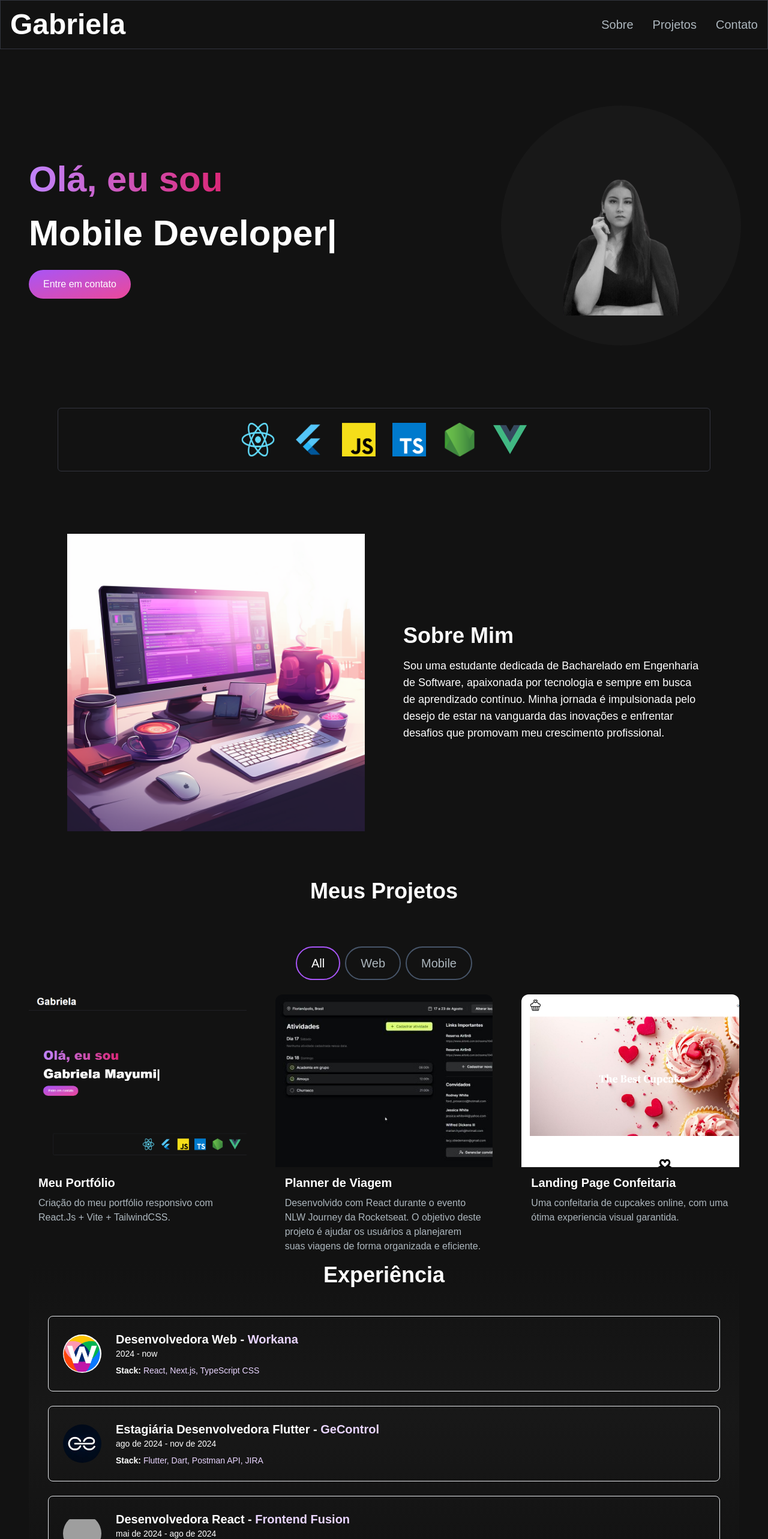
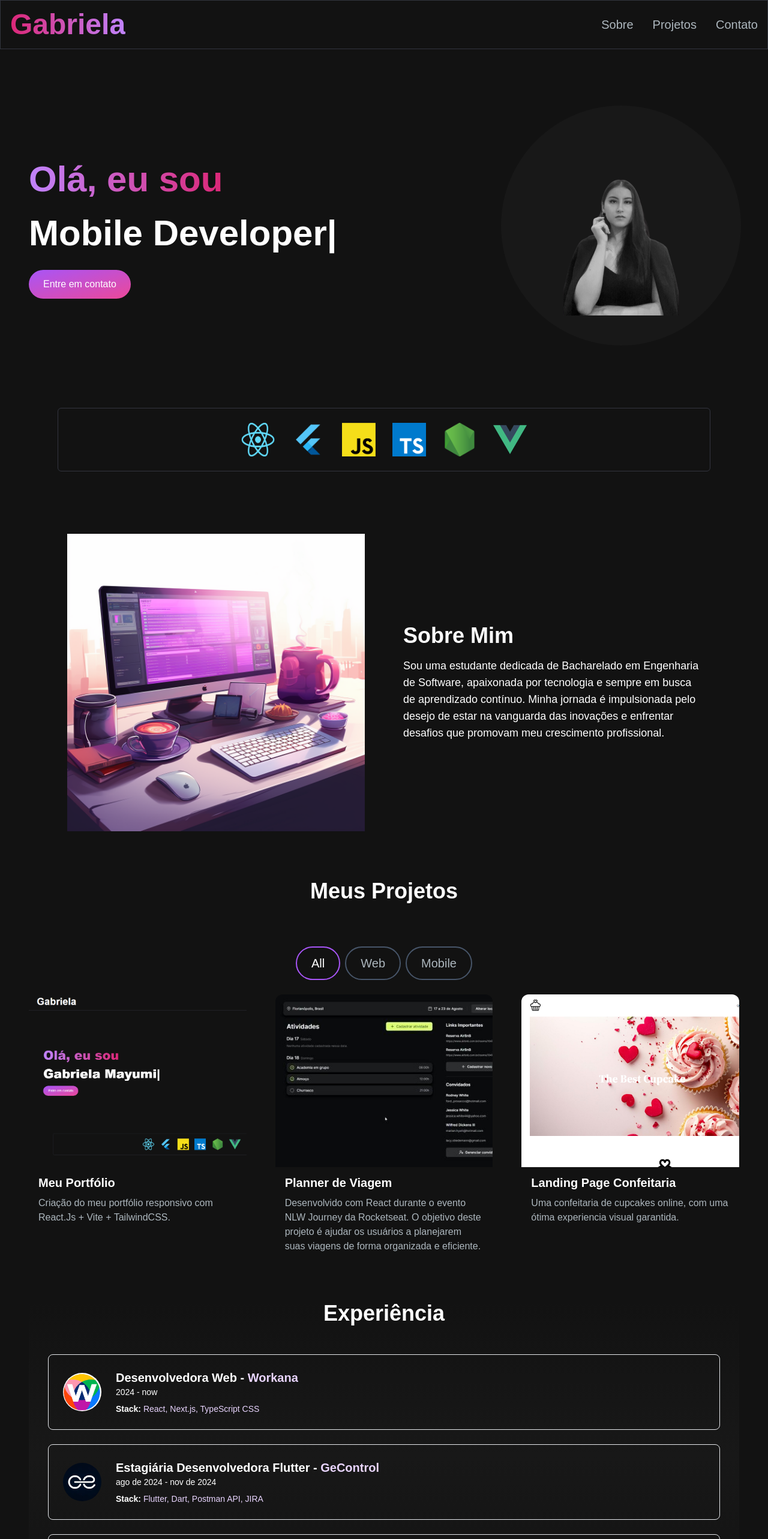
Before and after one commit to gabimatueda/portfolio-gabi, a Next.js app: page / in a window 1280 px wide. Shown: the top 2566 px of the page at 60% size. Built offline with nearby package versions, Linux system fonts and the light colour scheme; grey boxes are pictures that could not be loaded.

Commit message:
fix: size and style

```diff
--- a/src/app/components/Footer.jsx
+++ b/src/app/components/Footer.jsx
@@ -3,8 +3,8 @@ import React from "react";
 const Footer = () => {
   return (
     <footer className="footer border z-10 border-t-[#33353F] border-l-transparent border-r-transparent text-white">
-      <div className="container p-12 flex justify-between">
-        <span>Gabriela</span>
+      <div className="container p-12 flex justify-end">
+        {/* <span>Gabriela</span> */}
         <p className="text-slate-600">© 2025 Gabriela Mayumi Matueda, Todos os direitos reservados.</p>
       </div>
     </footer>
--- a/src/app/components/Navbar.jsx
+++ b/src/app/components/Navbar.jsx
@@ -2,7 +2,7 @@
 import Link from "next/link";
 import React, {useState} from "react";
 import NavLink from "./NavLink";
-import { Bar3Icon, XMarkIcon } from "@heroicons/react/24/solid";
+import { Bars3Icon, XMarkIcon } from "@heroicons/react/24/solid";
 import MenuOverlay from "./MenuOverlay";
 
 const navLinks = [
@@ -28,16 +28,16 @@ const Navbar = () => {
             <div className="flex container lg:py-4 flex-wrap items-center justify-between mx-auto px-4 py-2">
             <Link
             href={"/"}
-            className="text-2xl md:text-5xl text-white font-semibold">
+            className="text-2xl md:text-5xl font-semibold text-transparent bg-clip-text bg-gradient-to-r from-secondary-600 to-primary-400">
               Gabriela
             </Link>
             <div className="mobile-menu block md:hidden">
                 {navbarOpen ? (
-                    <button onClick={() => setNavbarOpen(true)} className="flex items-centerpy-2 border rounded boreder-slate-200 text-slate-200 hover:text-white hover:border-white">
+                    <button onClick={() => setNavbarOpen(false)} className="flex items-center px-3 py-2 border rounded border-slate-200 text-slate-200 hover:text-white hover:border-white">
                     <Bars3Icon className="h-5 w-5"/>
                     </button>
                     ) : (
-                        <button onClick={() => setNavbarOpen(false)} className="flex items-centerpy-2 border rounded boreder-slate-200 text-slate-200 hover:text-white hover:border-white">
+                        <button onClick={() => setNavbarOpen(true)} className="flex items-center px-3 py-2 border rounded border-slate-200 text-slate-200 hover:text-white hover:border-white">
                         <XMarkIcon className="h-5 w-5"/>
                         </button>
                     )}
--- a/src/app/components/WorkExperiences.jsx
+++ b/src/app/components/WorkExperiences.jsx
@@ -26,7 +26,7 @@ const experiences = [
 
 const WorkExperiences = () => {
   return (
-    <section id="work-experiences" className="bg-gradient-to-b from-[#121212] via-[#181818] to-[#121212]">
+    <section id="work-experiences" className="bg-gradient-to-b from-[#121212] via-[#181818] to-[#121212] mt-20">
       <h2 className="text-center text-4xl font-bold text-white mt-4 mb-8 md:mb-12">
         Experiência
       </h2>
```
